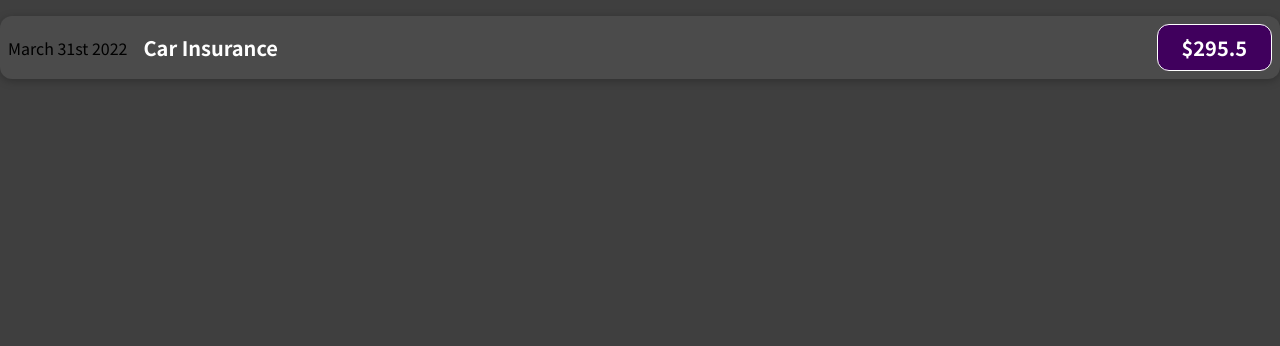
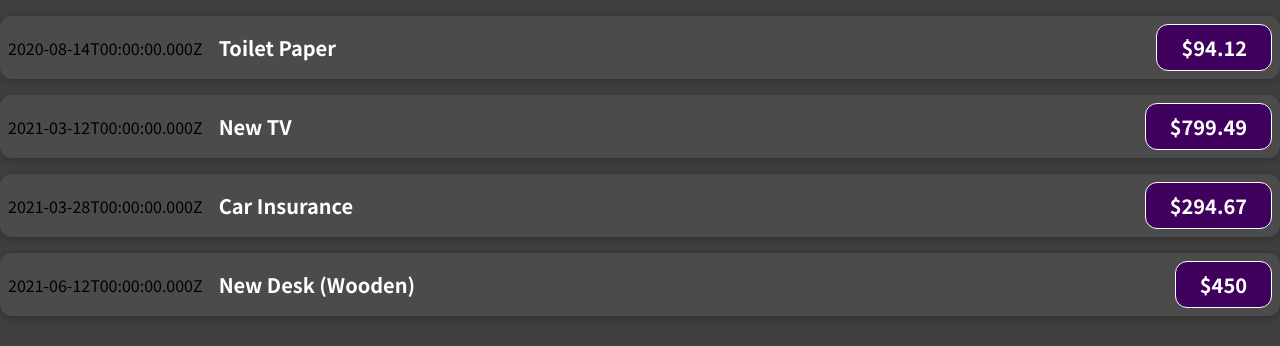
Before and after one commit to Rajput-Suraj/react-expense-tracker, a React (Create React App) app: page / in a window 1280 px wide. Shown: the top 346 px of the page. Built offline with nearby package versions, Linux system fonts and the light colour scheme.

Commit message:
Created an array and passed data to component as props

```diff
--- a/src/App.js
+++ b/src/App.js
@@ -1,9 +1,43 @@
 import ExpenseItem from "./components/ExpenseItem";
 
 function App() {
+    const expenses = [
+        {
+            id: "e1",
+            title: "Toilet Paper",
+            amount: 94.12,
+            date: new Date(2020, 7, 14),
+        },
+        {
+            id: "e2",
+            title: "New TV",
+            amount: 799.49,
+            date: new Date(2021, 2, 12),
+        },
+        {
+            id: "e3",
+            title: "Car Insurance",
+            amount: 294.67,
+            date: new Date(2021, 2, 28),
+        },
+        {
+            id: "e4",
+            title: "New Desk (Wooden)",
+            amount: 450,
+            date: new Date(2021, 5, 12),
+        },
+    ];
+
     return (
         <div>
-            <ExpenseItem />
+            {expenses.map((item) => (
+                <ExpenseItem
+                    key={item.id}
+                    title={item.title}
+                    amount={item.amount}
+                    date={item.date}
+                />
+            ))}
         </div>
     );
 }
--- a/src/components/ExpenseItem.js
+++ b/src/components/ExpenseItem.js
@@ -1,12 +1,12 @@
 import "./ExpenseItem.css";
 
-const ExpenseItem = () => {
+const ExpenseItem = ({ title, amount, date }) => {
     return (
         <div className="expense-item">
-            <div>March 31st 2022</div>
+            <div>{date.toISOString()}</div>
             <div className="expense-item__description">
-                <h2>Car Insurance</h2>
-                <div className="expense-item__price">$295.5</div>
+                <h2>{title}</h2>
+                <div className="expense-item__price">${amount}</div>
             </div>
         </div>
     );
```
